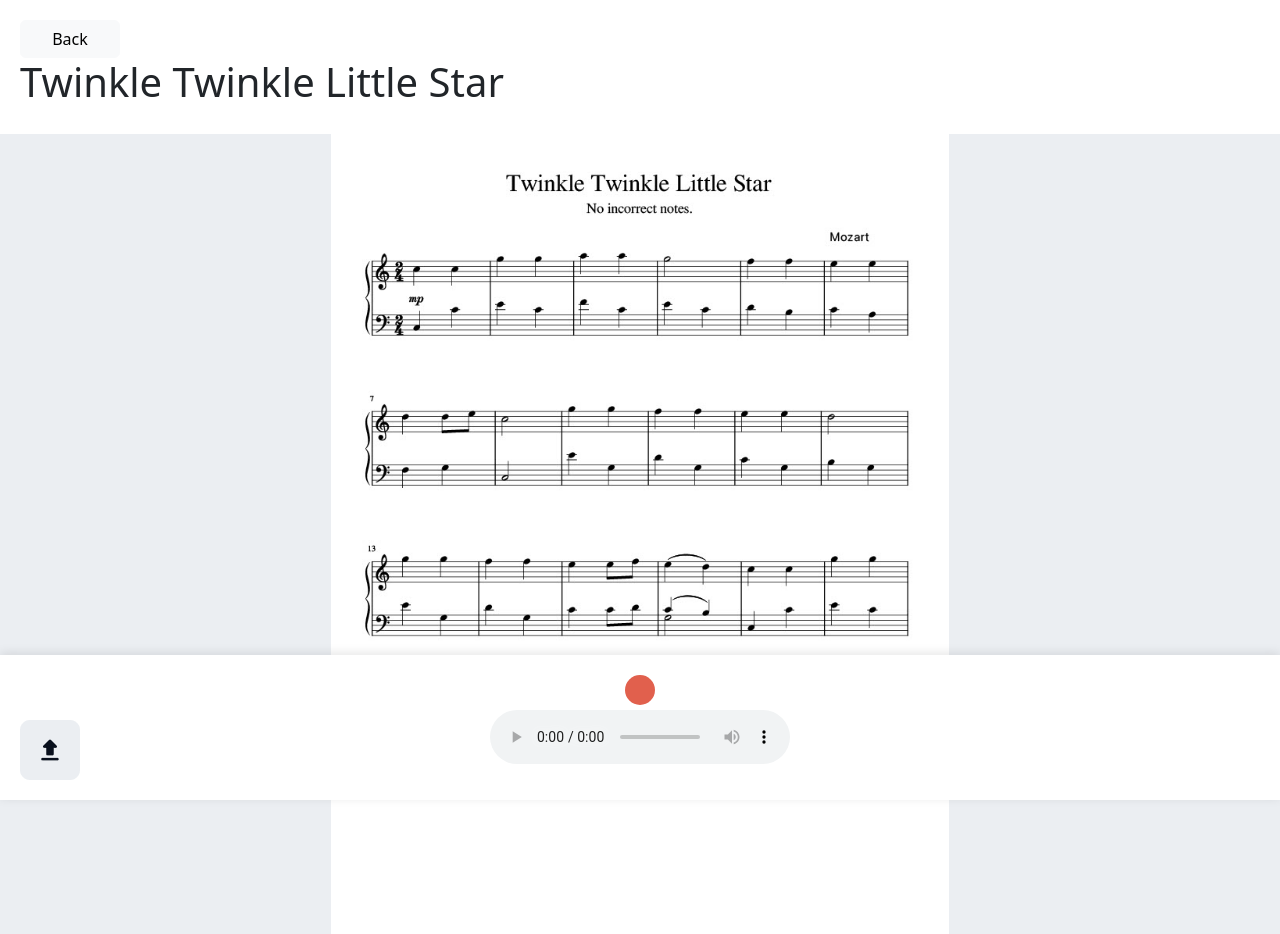
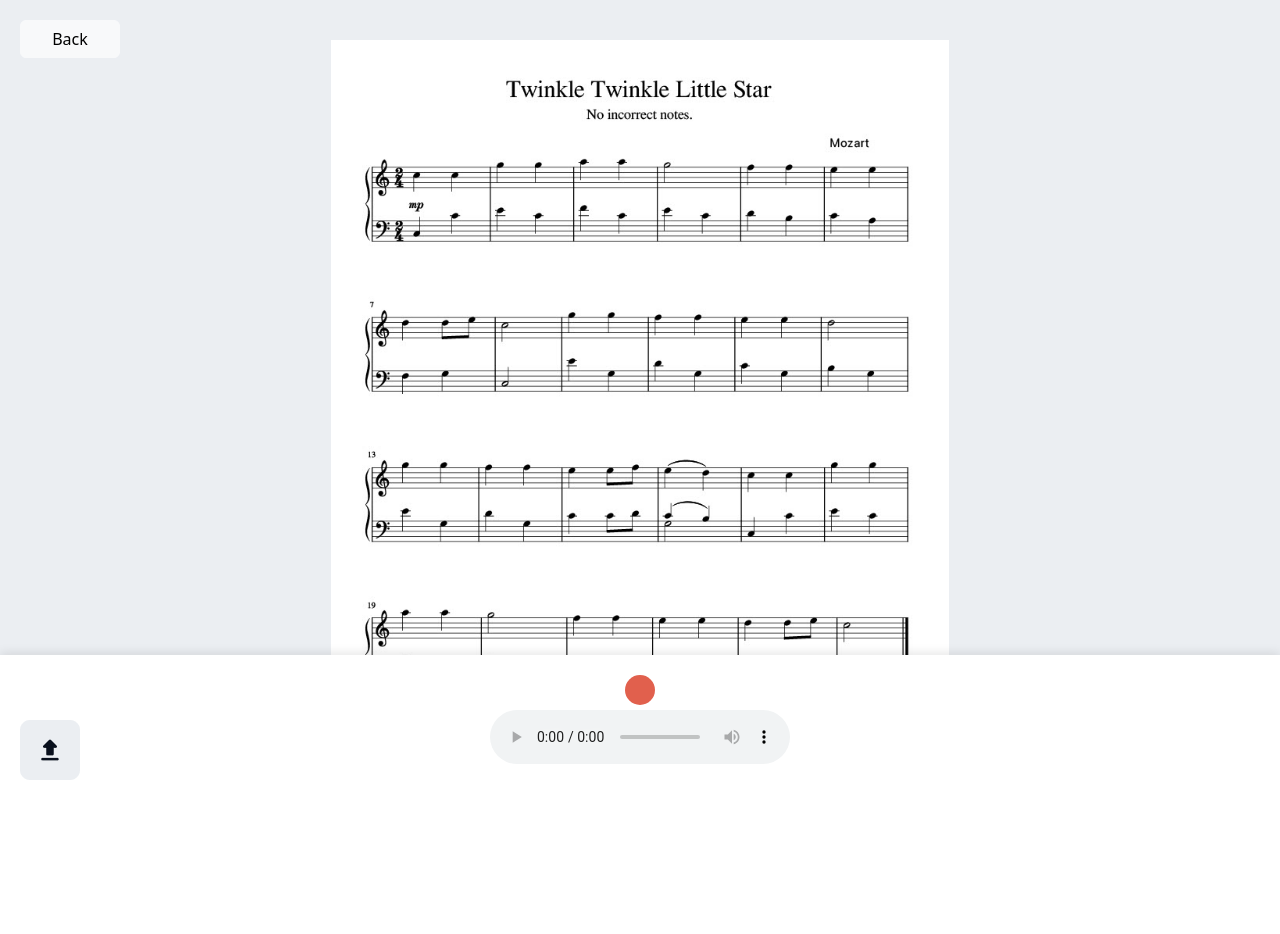
Before and after one commit to emilyreevess/front-end-capstone, a React (Create React App) app: page /sheetmusic in a window 1280 px wide. After the commit the page ends 800 px from the top, so only its background shows below. Built offline with nearby package versions, Linux system fonts and the light colour scheme.

Commit message:
Style changes on localimageviewer

```diff
--- a/src/components/LocalImageViewer.js
+++ b/src/components/LocalImageViewer.js
@@ -1,6 +1,7 @@
 import React, { useEffect, useState } from 'react';
 import AudioRecorderComponent from './AudioRecorderComponent';
 import UploadFile from './UploadFile';
+import { red } from '@mui/material/colors';
 
 const LocalImageViewer = ({ apiResponse, setApiResponse }) => {
   const [scale, setScale] = useState(1);
@@ -218,11 +219,12 @@ const LocalImageViewer = ({ apiResponse, setApiResponse }) => {
   ];
 
   return (
-      <div style={{ textAlign: 'left', marginBottom: '20px', display: 'flex', flexDirection: 'column', height: '100vh' }}>
+      <div style={{display: 'flex', flexDirection: 'column', height: '100vh' }}>
+        <div style = {{position:'fixed', textAlign: 'left', width:'auto',}}>
           <button type="button" class="btn btn-light" style={{ marginLeft: '20px', marginTop: '20px', width: '100px' }}>Back</button>
-          <h1 style={{ paddingBottom: '20px', paddingLeft: '20px' }}>Twinkle Twinkle Little Star</h1>
+        </div>
         <div style={{ height: '100vh', display: 'flex', alignItems: 'center', justifyContent: 'center',  backgroundColor: '#EBEEF2' }}>
-          <div className="image-container" style={{ position: 'relative', maxHeight: '100vh' }}>
+          <div className="image-container" style={{ position: 'relative', maxHeight: '90vh', overflow:'auto' }}>
             <img
               src='/GroundTruthTwinkleTwinkle.jpg'
               alt="JPG Viewer"
```
